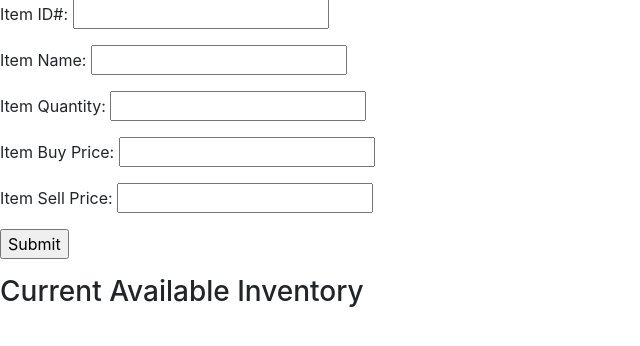
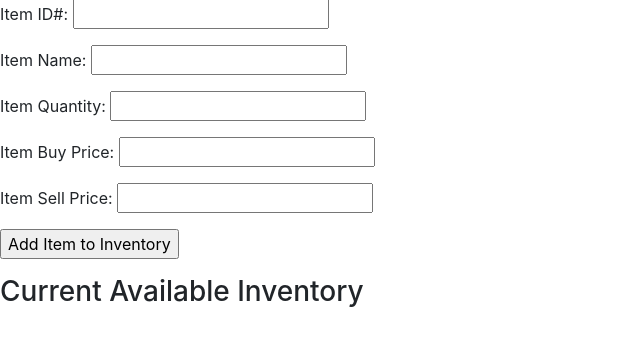
Before and after one commit to Nathaniel-Hu/FSWD-Python, a Flask app: page /inventory/ in a window 1280 px wide. Shown: the part 260-606 px from the top of the page, without its empty margins (0-640 px from the left). Run offline with Flask 2, Linux system fonts and the light colour scheme.

Commit message:
added functionality to retain form information if item addition to inventory was unsuccessful

```diff
--- a/Frontend/Templates/inventory.html
+++ b/Frontend/Templates/inventory.html
@@ -26,19 +26,19 @@ to create "shipments" and assignment inventory to them, with appropriate adjustm
     <h3>Add Item to Inventory</h3>
     <form action="#" method="post">
     {% if info %}
-        <p>Item ID#: <input type="text" name="id_num" value={{info['id_num']}} /></p>
-        <p>Item Name: <input type="text" name="name" value={{info['name']}} /></p>
-        <p>Item Quantity: <input type="number" name="quantity" value={{info['quantity']}} /></p>
-        <p>Item Buy Price: <input type="number" name="buy_price" value={{info['buy_price']}} /></p>
-        <p>Item Sell Price: <input type="number" name="sell_price" value={{info['sell_price']}} /></p>
-        <p><input type="submit" value="Submit"></p>
+        <p>Item ID#: <input type="text" name="id_num" value="{{info['id_num']}}" /></p>
+        <p>Item Name: <input type="text" name="name" value="{{info['name']}}" /></p>
+        <p>Item Quantity: <input type="number" name="quantity" value="{{info['quantity']}}" /></p>
+        <p>Item Buy Price: <input type="number" name="buy_price" value="{{info['buy_price']}}" /></p>
+        <p>Item Sell Price: <input type="number" name="sell_price" value="{{info['sell_price']}}" /></p>
+        <p><input type="submit" value="Add Item to Inventory"></p>
     {% else %}
         <p>Item ID#: <input type="text" name="id_num" /></p>
         <p>Item Name: <input type="text" name="name" /></p>
         <p>Item Quantity: <input type="number" name="quantity" /></p>
         <p>Item Buy Price: <input type="number" name="buy_price" /></p>
         <p>Item Sell Price: <input type="number" name="sell_price" /></p>
-        <p><input type="submit" value="Submit"></p>
+        <p><input type="submit" value="Add Item to Inventory"></p>
     {% endif %}
     </form>
 </div>
```
